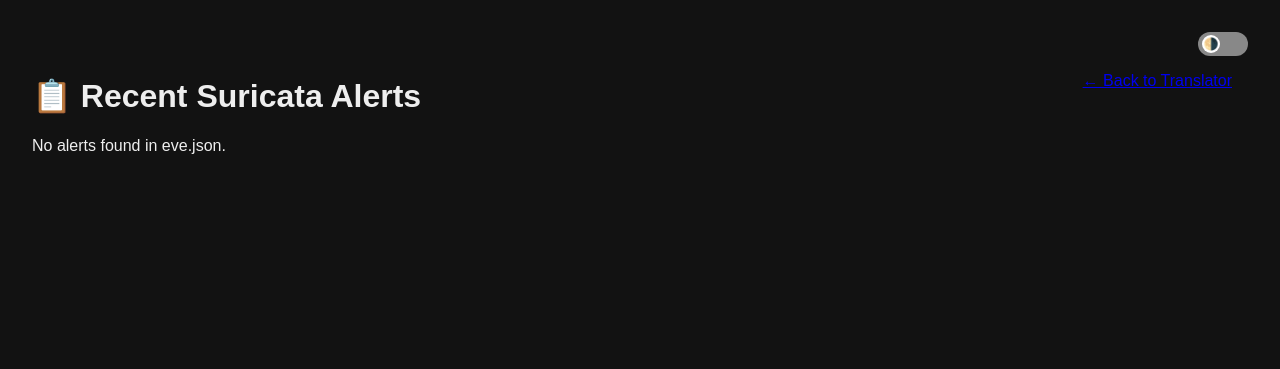
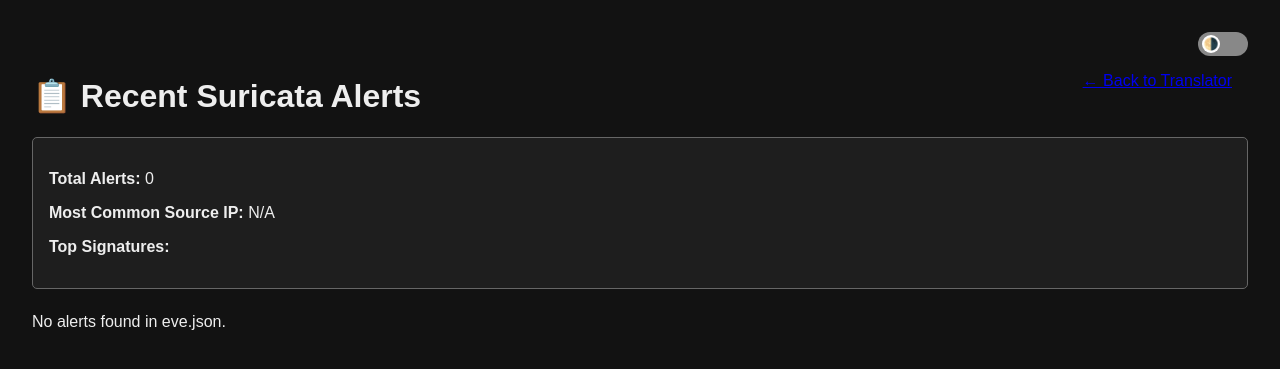
Before and after one commit to grantTM/suricata-nl-gui, a Flask app: page /logs in a window 1280 px wide. Shown: the top 369 px of the page. Run offline with Flask 3, Linux system fonts and the light colour scheme.

Commit message:
Add summary view to log viewer with alert stats

```diff
--- a/gui/app.py
+++ b/gui/app.py
@@ -2,6 +2,7 @@
 from flask import Flask, render_template, request
 import sys
 import os
+from collections import Counter
 
 sys.path.append("../scripts")  # So we can import rule logic
 from rule_translator import translate_to_suricata, get_next_sid, RULES_FILE, save_rule_to_file
@@ -48,7 +49,18 @@
 
     # Show only the most recent 20 alerts in descending order
     alerts = alerts[-20:][::-1]
-    return render_template("logs.html", alerts=alerts)
+
+    # Summary statistics
+    total_alerts = len(alerts)
+    signatures = Counter(entry["alert"]["signature"] for entry in alerts if "alert" in entry)
+    top_signatures = signatures.most_common(3)
+    sources = Counter(entry["src_ip"] for entry in alerts if "src_ip" in entry)
+    top_source = sources.most_common(1)[0][0] if sources else "N/A"
+
+    return render_template("logs.html", alerts=alerts,
+                       total_alerts=total_alerts,
+                       top_signatures=top_signatures,
+                       top_source=top_source)
 
 
 if __name__ == "__main__":
--- a/gui/templates/logs.html
+++ b/gui/templates/logs.html
@@ -18,6 +18,18 @@
             margin: 2rem;
             background: var(--bg);
             color: var(--text);
+        }
+
+        .summary {
+            background: var(--input-bg);
+            padding: 1rem;
+            border: 1px solid #666;
+            margin-bottom: 1.5rem;
+            border-radius: 5px;
+        }
+
+        .summary ul {
+            margin: 0.5rem 0 0 1rem;
         }
 
         .alert-entry {
@@ -96,6 +108,17 @@
     <a href="/" class="nav-link">← Back to Translator</a>
     <h1>📋 Recent Suricata Alerts</h1>
 
+    <div class="summary">
+        <p><strong>Total Alerts:</strong> {{ total_alerts }}</p>
+        <p><strong>Most Common Source IP:</strong> {{ top_source }}</p>
+        <p><strong>Top Signatures:</strong></p>
+        <ul>
+            {% for sig, count in top_signatures %}
+                <li>{{ sig }} ({{ count }})</li>
+            {% endfor %}
+        </ul>
+    </div>
+
     {% if alerts %}
         {% for alert in alerts %}
             <div class="alert-entry">
@@ -109,5 +132,12 @@
     {% else %}
         <p>No alerts found in eve.json.</p>
     {% endif %}
+
+    <script>
+        // Refresh the page every 10 seconds
+        setTimeout(() => {
+            window.location.reload();
+        }, 10000); // 10,000 milliseconds = 10 seconds
+    </script>
 </body>
 </html>
```
